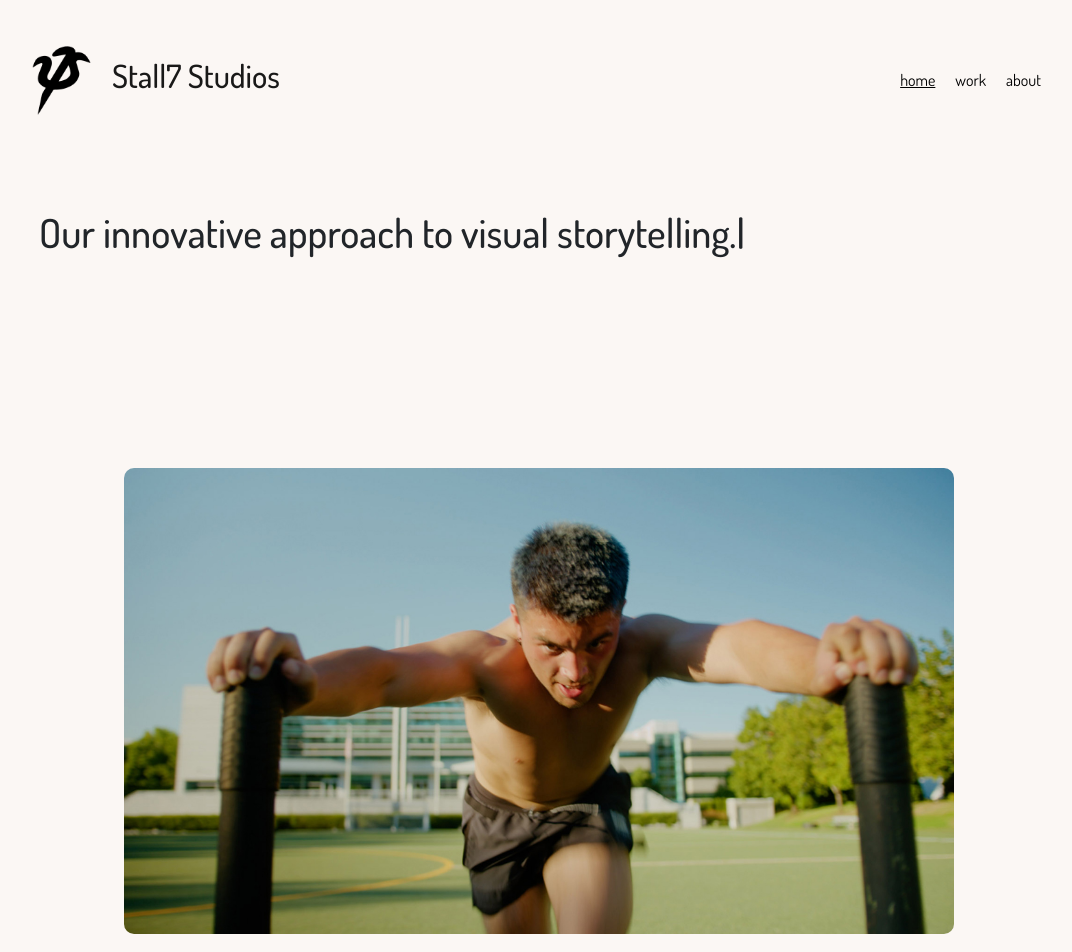
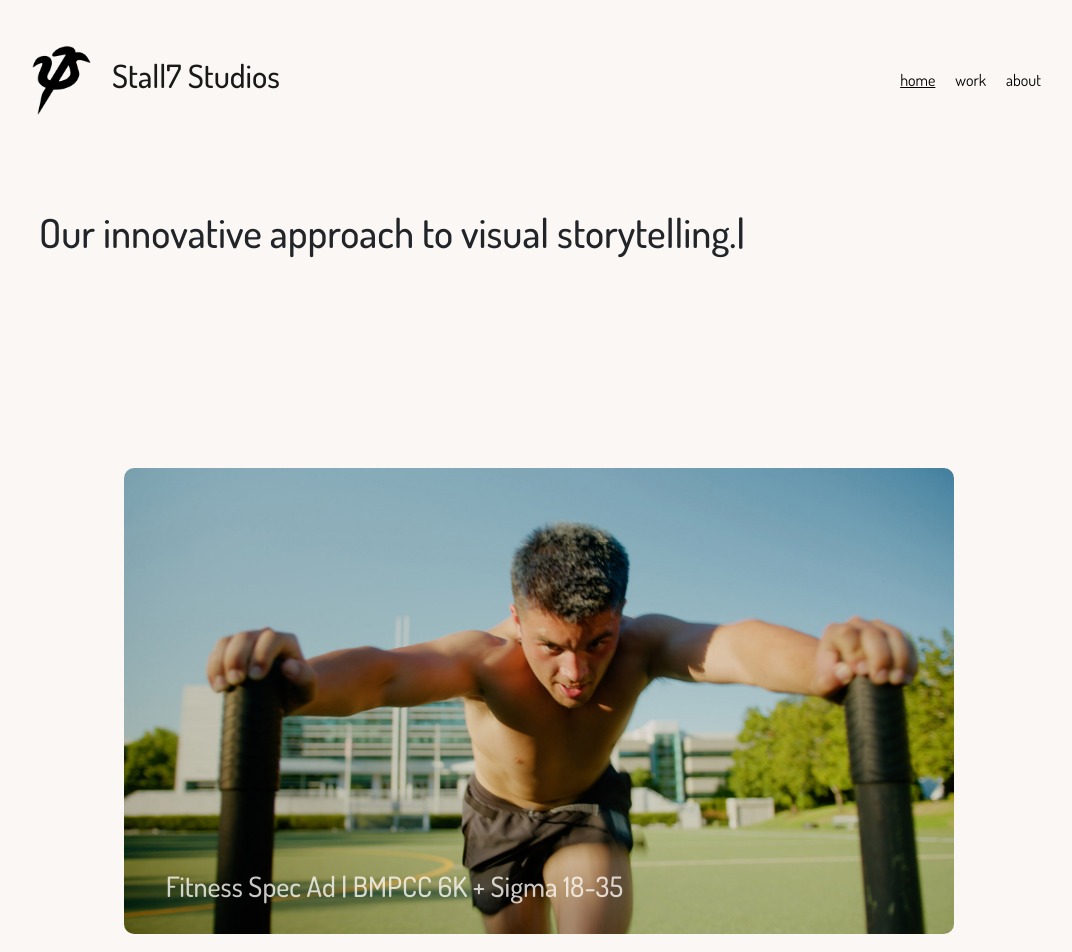
Before and after one commit to justinz99/stall7studios, a React (Create React App) app: page /#/ in a window 1280 px wide. Shown: the top 952 px of the page, without its empty margins (101-1173 px from the left). Built offline with nearby package versions, Linux system fonts and the light colour scheme.

Commit message:
added home video titles

```diff
--- a/src/App.css
+++ b/src/App.css
@@ -121,8 +121,8 @@ a:hover {
   left: 0;
   opacity: 0;
   box-shadow: rgba(255, 255, 255, 0.1) 0px 1px 1px 0px inset, rgba(50, 50, 93, 0.25) 0px 50px 100px -20px, rgba(0, 0, 0, 0.3) 0px 30px 60px -30px;
-  transition: all .65s cubic-bezier(.22,1,.36,1);
-  transform-origin: center center;
+  transition: all 1s cubic-bezier(.22,1,.36,1);
+  z-index: 2;
 }
 
 .home-vidPreview:hover {
@@ -131,10 +131,11 @@ a:hover {
 
 .home-vidTitle {
   position: absolute;
-  top: 50%;
+  bottom: 5%;
   background-color: transparent;
-  margin-left: 10px;
-  z-index: -1;
+  left: 5%;
+  z-index: 1;
+  color: rgb(251, 247, 244, .8);
 }
 
 /* about page */
--- a/src/pages/Home.js
+++ b/src/pages/Home.js
@@ -25,7 +25,7 @@ export default function Home() {
         style={{ typeAnimationStyle }}
       />
       {featuredVideos.map(video => (
-        <VideoPlayer video={video} key={video.id} />
+        <VideoPlayer video={video} key={video.id} isBigScreen={isBigScreen}/>
       ))}
     </Container>
   );
@@ -33,14 +33,16 @@ export default function Home() {
 
 function VideoPlayer(props) {
   const { title, id, thumbnail, preview } = props.video
+  const isIOS = navigator.userAgent.indexOf("like Mac") !== -1 ? true : false
 
   return (
     <Row className="home-vidRow">
       <Col sm={10}>
         <Link to={`/work/${id}`}>
           <div className='home-vidContainer'>
+            <h3 className='home-vidTitle'>{title}</h3>
             <img src={thumbnail} className='home-vidThumbnail' alt='featured video thumbnail' />
-            <video
+            {!isIOS && <video
               src={preview}
               type='video/mp4'
               preload='metadata'
@@ -50,8 +52,7 @@ function VideoPlayer(props) {
               muted
               onMouseEnter={e => e.target.play()}
               onMouseLeave={e => e.target.pause()}
-            />
-            <h1 className='home-vidTitle'>{title}</h1>
+            />}
           </div>
         </Link>
       </Col>
```
